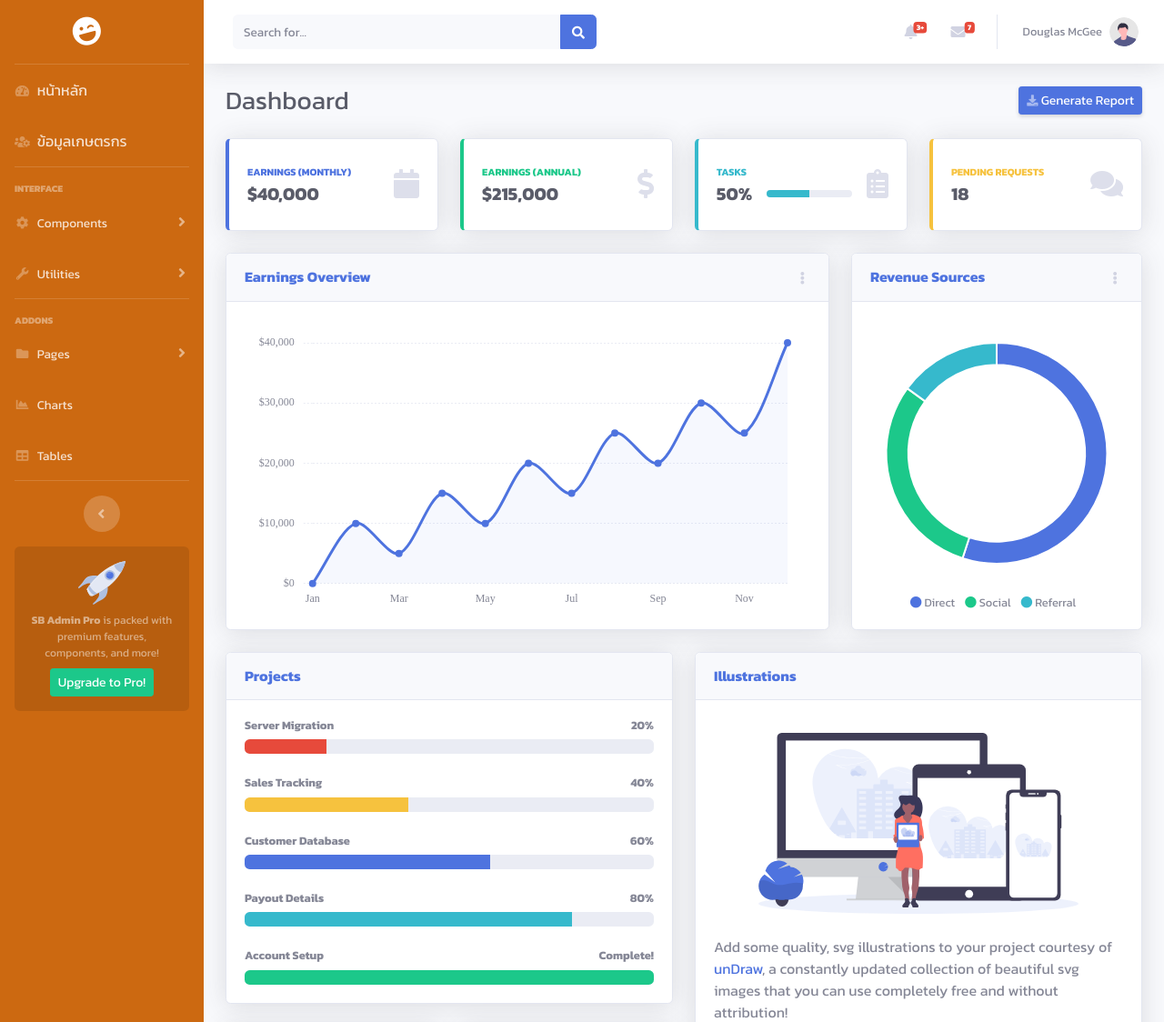
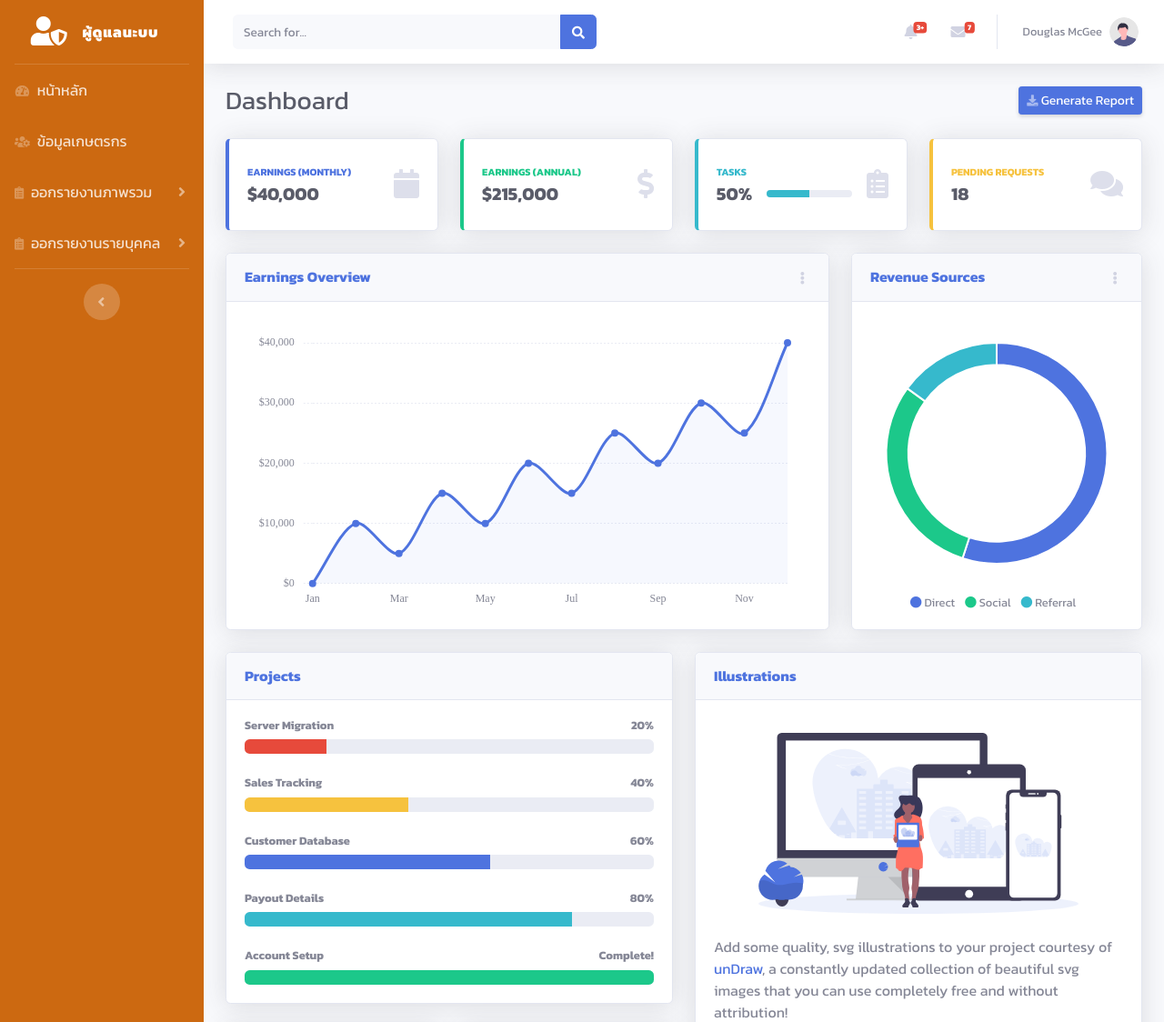
Before and after one commit to teerayut1320/ChickenFarmManagement, a PHP site: page /role/admin/Home.php in a window 1280 px wide. Shown: the top 1124 px of the page at 91% size. Run offline with PHP 8.4, Linux system fonts and the light colour scheme.

Commit message:
Update Home.php

```diff
--- a/role/admin/Home.php
+++ b/role/admin/Home.php
@@ -32,10 +32,10 @@
 
             <!-- Sidebar - Brand -->
             <a class="sidebar-brand d-flex align-items-center justify-content-center" href="index.html">
-                <div class="sidebar-brand-icon rotate-n-15">
-                    <i class="fas fa-laugh-wink"></i>
+                <div class="sidebar-brand-icon">
+                    <i class="fas fa-user-shield"></i>
                 </div>
-                <div class="sidebar-brand-text mx-3"></div>
+                <div class="sidebar-brand-text mx-3">ผู้ดูแลนะบบ</div>
             </a>
 
             <!-- Divider -->
@@ -53,26 +53,22 @@
                     <span style="font-size: 1rem;">ข้อมูลเกษตรกร</span></a>
             </li>
 
-            <!-- Divider -->
-            <hr class="sidebar-divider">
 
-            <!-- Heading -->
-            <div class="sidebar-heading">
-                Interface
-            </div>
+
 
             <!-- Nav Item - Pages Collapse Menu -->
             <li class="nav-item">
                 <a class="nav-link collapsed" href="#" data-toggle="collapse" data-target="#collapseTwo"
                     aria-expanded="true" aria-controls="collapseTwo">
-                    <i class="fas fa-fw fa-cog"></i>
-                    <span>Components</span>
+                    <i class="fas fa-clipboard-list"></i>
+                    <span style="font-size: 1rem;">ออกรายงานภาพรวม</span>
                 </a>
                 <div id="collapseTwo" class="collapse" aria-labelledby="headingTwo" data-parent="#accordionSidebar">
                     <div class="bg-white py-2 collapse-inner rounded">
-                        <h6 class="collapse-header">Custom Components:</h6>
-                        <a class="collapse-item" href="buttons.html">Buttons</a>
-                        <a class="collapse-item" href="cards.html">Cards</a>
+                        <a class="collapse-item" href="buttons.html">ช้อมูลไก่</a>
+                        <a class="collapse-item" href="cards.html">ข้อมูลการให้อาหารไก่</a>
+                        <a class="collapse-item" href="cards.html">ข้อมูลการขาย</a>
+                        <a class="collapse-item" href="cards.html">ข้อมูลรายรับ-รายจ่าย</a>
                     </div>
                 </div>
             </li>
@@ -81,62 +77,18 @@
             <li class="nav-item">
                 <a class="nav-link collapsed" href="#" data-toggle="collapse" data-target="#collapseUtilities"
                     aria-expanded="true" aria-controls="collapseUtilities">
-                    <i class="fas fa-fw fa-wrench"></i>
-                    <span>Utilities</span>
+                    <i class="fas fa-clipboard-list"></i>
+                    <span style="font-size: 1rem;">ออกรายงานรายบุคคล</span>
                 </a>
                 <div id="collapseUtilities" class="collapse" aria-labelledby="headingUtilities"
                     data-parent="#accordionSidebar">
                     <div class="bg-white py-2 collapse-inner rounded">
-                        <h6 class="collapse-header">Custom Utilities:</h6>
-                        <a class="collapse-item" href="utilities-color.html">Colors</a>
-                        <a class="collapse-item" href="utilities-border.html">Borders</a>
-                        <a class="collapse-item" href="utilities-animation.html">Animations</a>
-                        <a class="collapse-item" href="utilities-other.html">Other</a>
+                        <a class="collapse-item" href="buttons.html">ช้อมูลไก่</a>
+                        <a class="collapse-item" href="cards.html">ข้อมูลการให้อาหารไก่</a>
+                        <a class="collapse-item" href="cards.html">ข้อมูลการขาย</a>
+                        <a class="collapse-item" href="cards.html">ข้อมูลรายรับ-รายจ่าย</a>
                     </div>
                 </div>
-            </li>
-
-            <!-- Divider -->
-            <hr class="sidebar-divider">
-
-            <!-- Heading -->
-            <div class="sidebar-heading">
-                Addons
-            </div>
-
-            <!-- Nav Item - Pages Collapse Menu -->
-            <li class="nav-item">
-                <a class="nav-link collapsed" href="#" data-toggle="collapse" data-target="#collapsePages"
-                    aria-expanded="true" aria-controls="collapsePages">
-                    <i class="fas fa-fw fa-folder"></i>
-                    <span>Pages</span>
-                </a>
-                <div id="collapsePages" class="collapse" aria-labelledby="headingPages" data-parent="#accordionSidebar">
-                    <div class="bg-white py-2 collapse-inner rounded">
-                        <h6 class="collapse-header">Login Screens:</h6>
-                        <a class="collapse-item" href="login.html">Login</a>
-                        <a class="collapse-item" href="register.html">Register</a>
-                        <a class="collapse-item" href="forgot-password.html">Forgot Password</a>
-                        <div class="collapse-divider"></div>
-                        <h6 class="collapse-header">Other Pages:</h6>
-                        <a class="collapse-item" href="404.html">404 Page</a>
-                        <a class="collapse-item" href="blank.html">Blank Page</a>
-                    </div>
-                </div>
-            </li>
-
-            <!-- Nav Item - Charts -->
-            <li class="nav-item">
-                <a class="nav-link" href="charts.html">
-                    <i class="fas fa-fw fa-chart-area"></i>
-                    <span>Charts</span></a>
-            </li>
-
-            <!-- Nav Item - Tables -->
-            <li class="nav-item">
-                <a class="nav-link" href="tables.html">
-                    <i class="fas fa-fw fa-table"></i>
-                    <span>Tables</span></a>
             </li>
 
             <!-- Divider -->
@@ -147,12 +99,6 @@
                 <button class="rounded-circle border-0" id="sidebarToggle"></button>
             </div>
 
-            <!-- Sidebar Message -->
-            <div class="sidebar-card d-none d-lg-flex">
-                <img class="sidebar-card-illustration mb-2" src="img/undraw_rocket.svg" alt="...">
-                <p class="text-center mb-2"><strong>SB Admin Pro</strong> is packed with premium features, components, and more!</p>
-                <a class="btn btn-success btn-sm" href="https://startbootstrap.com/theme/sb-admin-pro">Upgrade to Pro!</a>
-            </div>
 
         </ul>
         <!-- End of Sidebar -->
```
